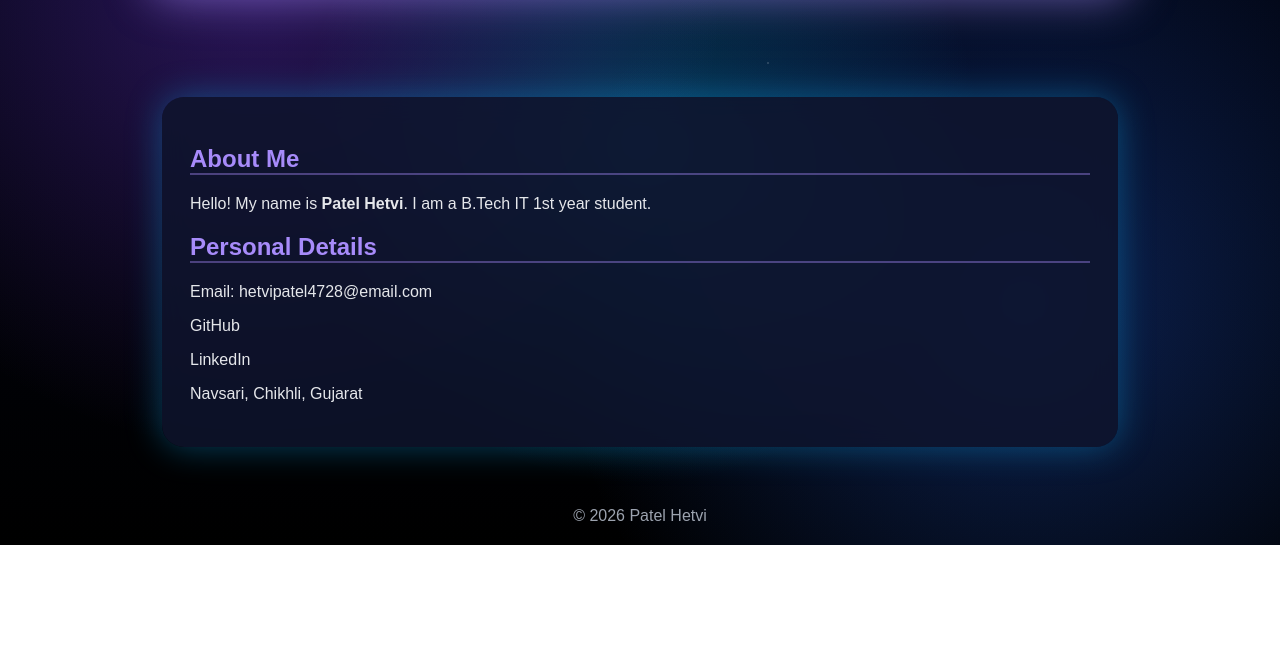
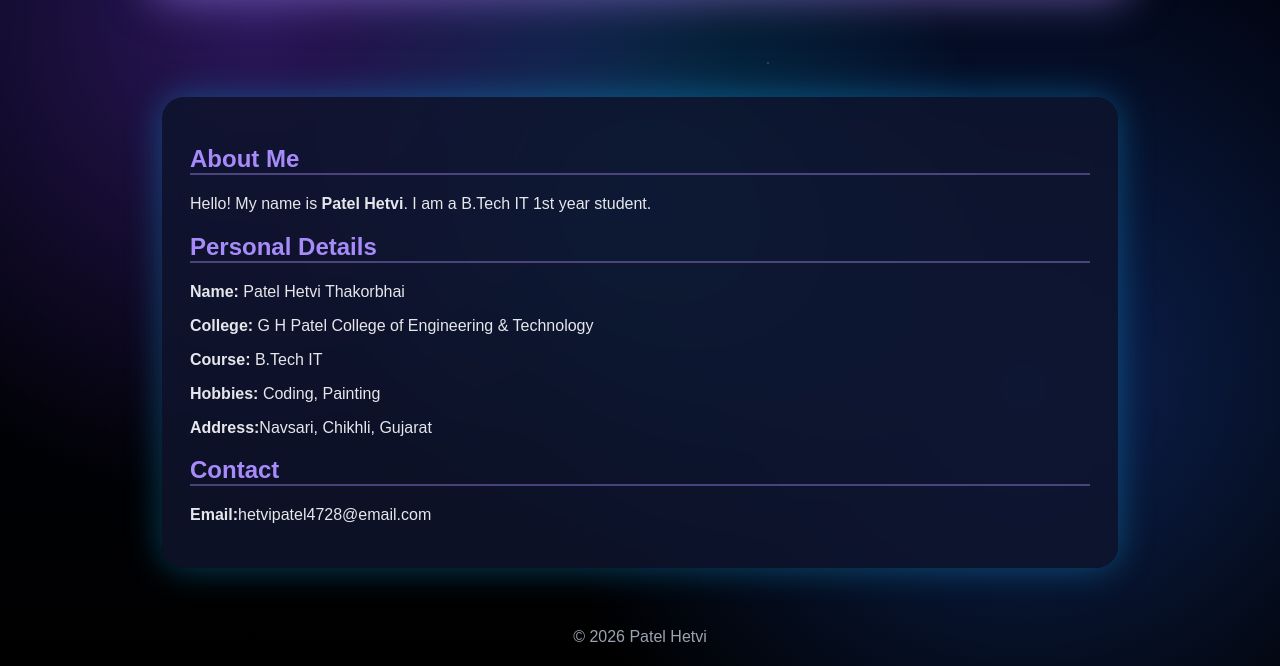
Before and after one commit to Hetvi4728/website, a plain HTML site: page HWEB.html in a window 1280 px wide. Shown: the part 257-923 px from the top of the page. Before the commit the page ends 802 px from the top, so only its background shows below. Drawn offline with Linux system fonts and the light colour scheme.

Commit message:
add details in HTML file
Updated personal details and contact information in the HTML file.

```diff
--- a/HWEB.html
+++ b/HWEB.html
@@ -3,7 +3,7 @@
 <head>
 <meta charset="UTF-8">
 <meta name="viewport" content="width=device-width, initial-scale=1.0">
-<title>Patel Hetvi | Space Galaxy Theme</title>
+<title>Patel Hetvi</title>
 
 <link rel="stylesheet" href="https://cdnjs.cloudflare.com/ajax/libs/font-awesome/6.5.1/css/all.min.css">
 
@@ -164,10 +164,17 @@ footer {
 
     <section class="info">
         <h2>Personal Details</h2>
-        <p>Email: hetvipatel4728@email.com</p>
-        <p>GitHub</p>
-        <p>LinkedIn</p>
-        <p>Navsari, Chikhli, Gujarat</p>
+        <p><b>Name:</b> Patel Hetvi Thakorbhai</p>
+        <p><b>College:</b> G H Patel College of Engineering & Technology</p>
+        <p><b>Course:</b> B.Tech IT</p>
+        <p><b>Hobbies:</b> Coding, Painting</p>
+        <p><b>Address:</b>Navsari, Chikhli, Gujarat</p>
+    </section/>
+
+    <section class="info">
+        <h2>Contact</h2>
+        <p><b>Email:</b>hetvipatel4728@email.com</p>
+        <a href = "https://github.com/Hetvi4728">
     </section>
 </div>
 
```
